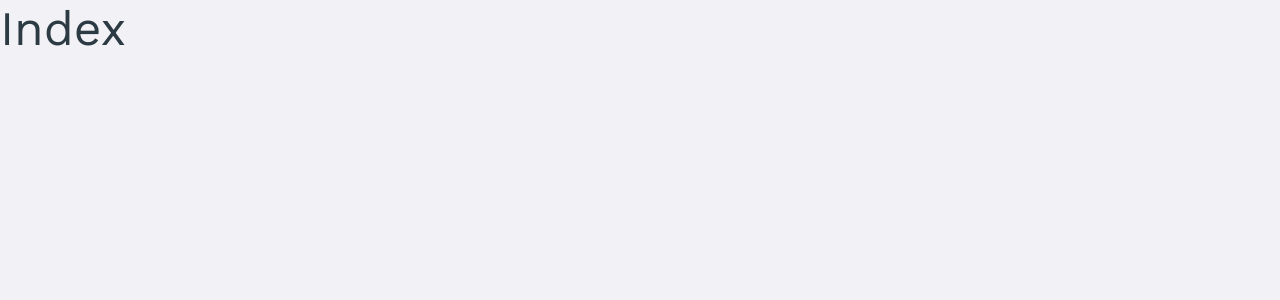
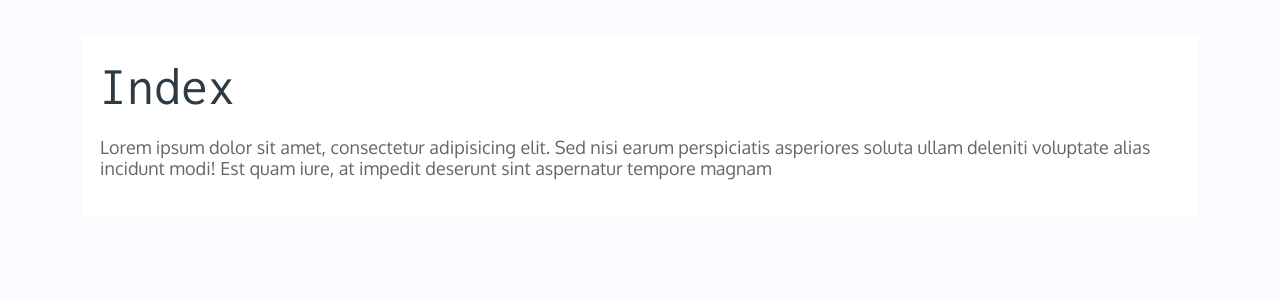
Before and after one commit to RoryDuncan/bugcycle, a Next.js app: page / in a window 1280 px wide. Shown: the top 300 px of the page. Built offline with nearby package versions, Linux system fonts and the light colour scheme.

Commit message:
Determine font pairings

```diff
--- /dev/null
+++ b/components/layout/Layout.js
@@ -0,0 +1,20 @@
+
+
+const Layout = (props) => (
+  <div className="container">
+    {props.children}
+    <style jsx>{`
+
+    .container {
+      width: 60rem;
+      padding: 1rem 1rem;
+      margin: 2rem auto;
+      background-color: #fff;
+    }
+
+    `}</style>
+  </div>
+)
+
+
+export default Layout;
--- a/pages/_document.js
+++ b/pages/_document.js
@@ -9,24 +9,24 @@ export default class MyDocument extends Document {
     return { html, head, errorHtml, chunks, styles }
   }
 
-          //<link href="https://fonts.googleapis.com/css?family=Arvo|Work+Sans" rel="stylesheet" />
   render() {
     return (
       <html>
         <Head>
-          <link href="https://fonts.googleapis.com/css?family=Work+Sans" rel="stylesheet" />
+          <link href="https://fonts.googleapis.com/css?family=Inconsolata|Oxygen" rel="stylesheet" />
+
           <style>{`
             html {
-              font-size: 16px;
+              font-size: 18px;
               line-height: 1.2em;
-              font-family: Work Sans, Source Sans Pro, sans-serif;
             }
             body {
+              font-family: Oxygen, Source Sans Pro, sans-serif;
               font-size: 1rem;
               margin: 0 0;
               padding: 0 0;
-              color: #576F7A;
-              background-color: #f2f2f6;
+              color: #666;
+              background-color: #fafaff;
             }
             h1,
             h2,
@@ -39,6 +39,7 @@ export default class MyDocument extends Document {
               line-height: 1.2em;
               margin-bottom: 1rem;
               font-weight: 200;
+              font-family: Inconsolata, Oxygen, Merriweather, sans-serif;
             }
             h1 {
               font-size: 3em;
--- a/pages/index.js
+++ b/pages/index.js
@@ -1,8 +1,14 @@
 import React from "react"
 import Link from "next/link"
+import Layout from '../components/layout/Layout'
 
 export default () => (
   <div>
-    <h1>Index</h1>
+    <Layout>
+      <h1>Index</h1>
+      <p>
+        Lorem ipsum dolor sit amet, consectetur adipisicing elit. Sed nisi earum perspiciatis asperiores soluta ullam deleniti voluptate alias incidunt modi! Est quam iure, at impedit deserunt sint aspernatur tempore magnam
+      </p>
+    </Layout>
   </div>
 )
```
